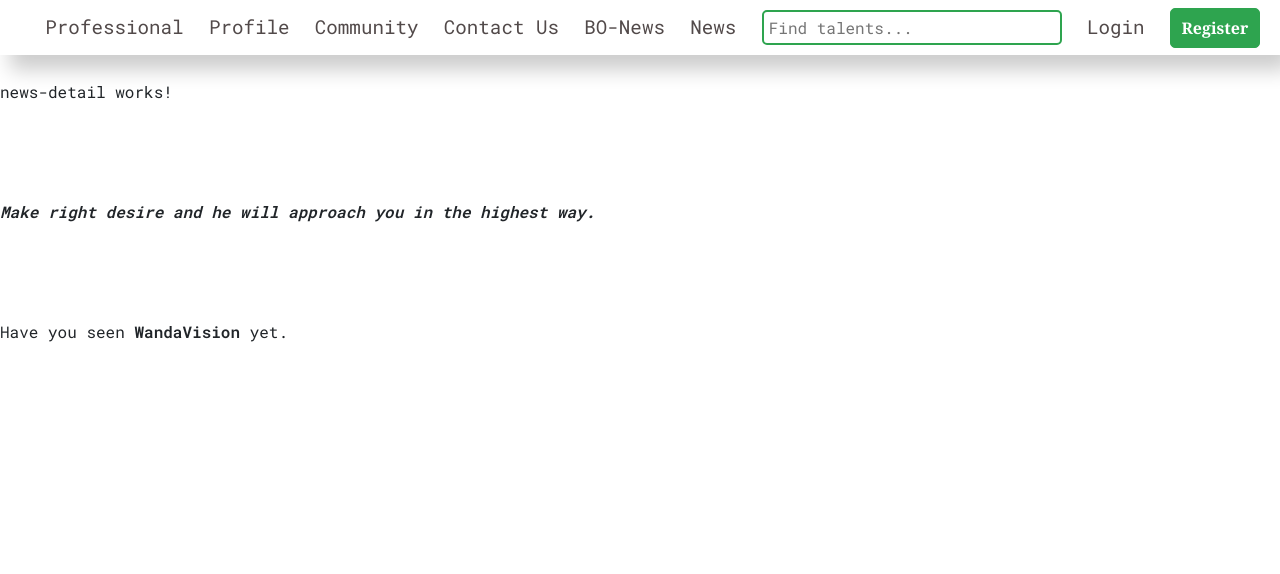
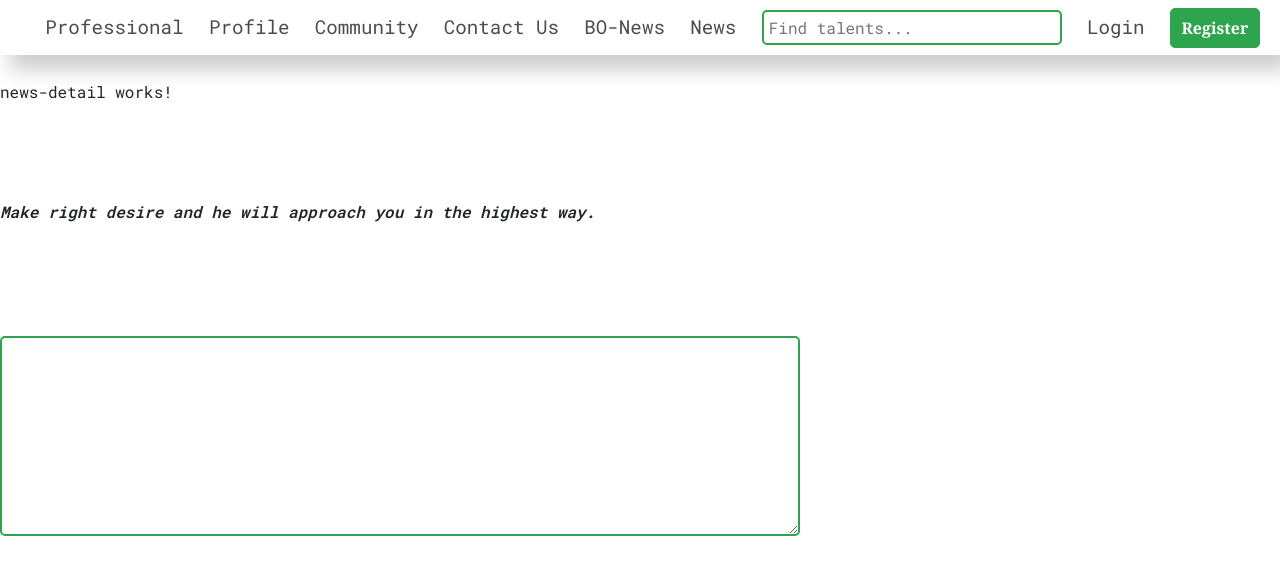
Before and after one commit to visalchrin/Professional, an Angular app: page /newsDetail in a window 1280 px wide. Shown: the top 574 px of the page. Built offline with nearby package versions, Linux system fonts and the light colour scheme.

Commit message:
Add Markdown

```diff
--- a/src/app/components/news-detail/news-detail.component.html
+++ b/src/app/components/news-detail/news-detail.component.html
@@ -1,4 +1,11 @@
 <p>news-detail works!</p>
 <p [innerHTML]="quote | customMarkdown"></p>
 
-<p [innerHTML]="question | customMarkdown"></p>
+<p [innerHTML]="text | customMarkdown"></p>
+
+<div id="content">
+    {{ text | customMarkdown}}
+</div>
+
+<textarea style="width: 800px; height: 200px;" [(ngModel)]="text" name="text" id="" cols="30" rows="10"></textarea>
+<p>{{text}}</p>
--- a/src/app/components/news-detail/news-detail.component.ts
+++ b/src/app/components/news-detail/news-detail.component.ts
@@ -1,3 +1,4 @@
+import { marked } from 'marked';
 import { Component, OnInit } from '@angular/core';
 
 @Component({
@@ -8,10 +9,18 @@ import { Component, OnInit } from '@angular/core';
 export class NewsDetailComponent implements OnInit {
 
   public quote: string = '***Make right desire and he will approach you in the highest way.***';
-  public question: string = 'Have you seen **WandaVision** yet.';
+  public question: string = '*This is emphasized text!*';
+  text: string = "";
   constructor() { }
 
   ngOnInit(): void {
+
+    let content = document.getElementById('content');
+    if (content != null) {
+      content.innerHTML = marked.parse(`${this.text}`);
+    }
   }
 
+
+
 }
--- a/src/app/custom-markdown.pipe.ts
+++ b/src/app/custom-markdown.pipe.ts
@@ -1,5 +1,4 @@
 import { Pipe, PipeTransform } from '@angular/core';
-// import marked from "marked";
 import { marked } from 'marked';
 
 @Pipe({
```
